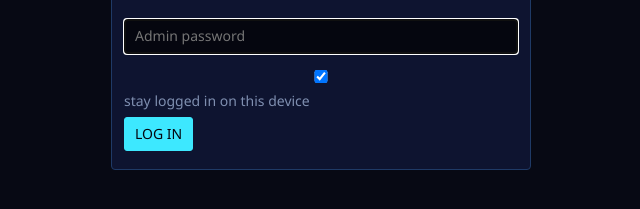
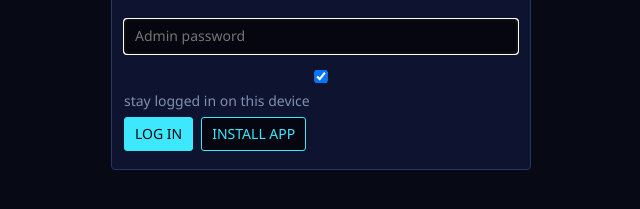
Before and after one commit to Milo-bob/death-arena, a plain HTML site: page admin.html in a window 1280 px wide. Shown: the part 175-384 px from the top of the page, without its empty margins (319-959 px from the left). Drawn offline with Linux system fonts and the light colour scheme.

Commit message:
Admin PWA: install button, logo, persistent login

```diff
--- a/admin.html
+++ b/admin.html
@@ -104,7 +104,7 @@ async function installApp() {
   if (installEv) { installEv.prompt(); try { await installEv.userChoice; } catch (e) { /* egal */ } installEv = null; return; }
   alert(/iPad|iPhone|iPod/.test(navigator.userAgent) ? 'On iPhone/iPad: tap the Share button, then "Add to Home Screen".' : 'Use your browser menu: "Install app" / "Add to Home screen". (Chrome/Edge: icon in the address bar.)');
 }
-const instBtn = () => standalone() ? '' : '<button class="inst" onclick="installApp()"' + (installEv ? '' : ' hidden') + '>INSTALL APP</button>';
+const instBtn = () => standalone() ? '' : '<button class="inst" onclick="installApp()"' + '>INSTALL APP</button>';
 if ('serviceWorker' in navigator) navigator.serviceWorker.register('sw.js').catch(() => {});
 let KEY = '';                                         // Admin-Passwort (nur im Speicher, optional sessionStorage)
 async function rpc(fn, args) {
```
